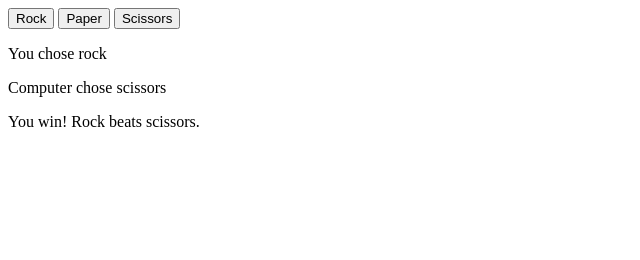
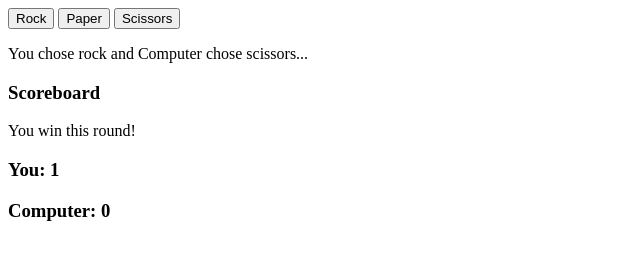
Before and after one commit to baronjada/rockpaperscissors, a plain HTML site: page index.html in a window 1280 px wide. Both pictures are taken after a click on the button "Rock". Shown: the whole page, without its empty margins (0-640 px from the left). Drawn offline with Linux system fonts and the light colour scheme.

Commit message:
Add functionality to play game for 5 rounds and display running score
Added for loop and roundCount variable to track round number and conditional statement to determine when to display winner.

```diff
--- a/index.html
+++ b/index.html
@@ -22,6 +22,10 @@
 
     <div class="results"></div>
 
+
+      <h3 class="user-score-heading"></h3>
+      <h3 class="computer-score-heading"></h3>
+    </div>
     <script src="src/script.js"></script>
   </body>
 </html>
--- a/src/script.js
+++ b/src/script.js
@@ -18,47 +18,60 @@ function getComputerChoice(num) {
   }
 }
 
-function playRound(humanChoice, computerChoice) {
-  // select results div using query selector and store inside results variable
-  // add innerText property to results variable and create child p element to display user choice - add class of user choice
-  // repeat above for computer choice
+let userScore = 0;
+let computerScore = 0;
+let roundCount = 0;
 
 let results = document.querySelector(".results");
-  let userSelection = document.createElement("p");
-  userSelection.innerText = `You chose ${humanChoice}`;
+let playerSelections = document.createElement("p");
+let scoreboardHeading = document.createElement("h3");
+let roundResult = document.createElement("p");
+let finalScore = document.createElement("p");
 
-  let computerSelection = document.createElement("p");
-  computerSelection.innerText = `Computer chose ${computerChoice}`;
+scoreboardHeading.innerText = "Scoreboard";
 
-  let roundResult = document.createElement("p");
+results.append(playerSelections);
+results.append(scoreboardHeading);
+results.append(roundResult);
+results.append(finalScore);
 
-  results.appendChild(userSelection);
-  results.appendChild(computerSelection);
-  results.appendChild(roundResult);
+function playRound(humanChoice, computerChoice) {
+  if (roundCount < 5) {
+    playerSelections.textContent = `You chose ${humanChoice} and Computer chose ${computerChoice}...`;
 
     switch (true) {
       case humanChoice === computerChoice:
-      roundResult.innerText = "You drew the same thing! No winners here.";
+        roundResult.textContent = "Draw!";
         break;
       case humanChoice === "paper" && computerChoice === "scissors":
-      roundResult.innerText = "Computer wins! Scissors beats paper.";
-      break;
-    case humanChoice === "scissors" && computerChoice === "paper":
-      roundResult.innerText = "You win! Scissors beats paper.";
-      break;
       case humanChoice === "rock" && computerChoice === "paper":
-      roundResult.innerText = "Computer wins! Paper beats rock.";
-      break;
-    case humanChoice === "paper" && computerChoice === "rock":
-      roundResult.innerText = "You win! Paper beats rock.";
-      break;
       case humanChoice === "scissors" && computerChoice === "rock":
-      roundResult.innerText = "Computer wins! Rock beats scissors.";
-      break;
-    case humanChoice === "rock" && computerChoice === "scissors":
-      roundResult.innerText = "You win! Rock beats scissors.";
+        roundResult.textContent = "Computer wins this round!";
+        computerScore++;
         break;
       default:
-      roundResult.innerText = "Not quite sure who wins here...";
+        roundResult.textContent = "You win this round!";
+        userScore++;
+    }
+
+    let userScoreHeading = document.querySelector(".user-score-heading");
+    let computerScoreHeading = document.querySelector(
+      ".computer-score-heading"
+    );
+
+    userScoreHeading.textContent = `You: ${userScore}`;
+    computerScoreHeading.textContent = `Computer: ${computerScore}`;
+
+    roundCount++;
+
+    if (roundCount === 5) {
+      finalScore.innerText =
+        userScore > computerScore
+          ? "You win the game! 🎉"
+          : userScore < computerScore
+          ? "Computer wins the game! 💻"
+          : "It's a tie! 🤝";
+      results.append(finalScore);
     }
   }
+}
```
Lines whose indentation alone changed are shown as unchanged.
